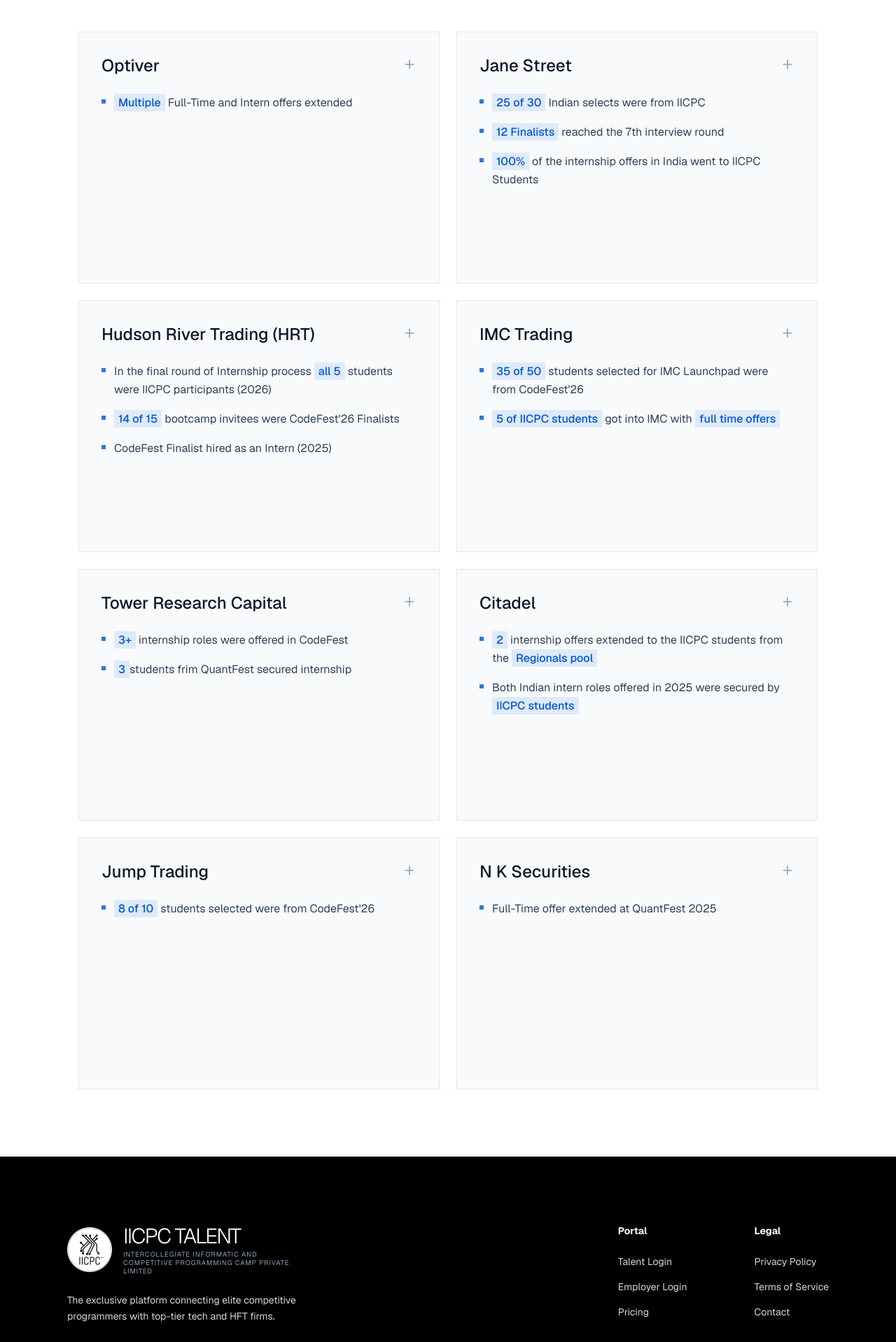
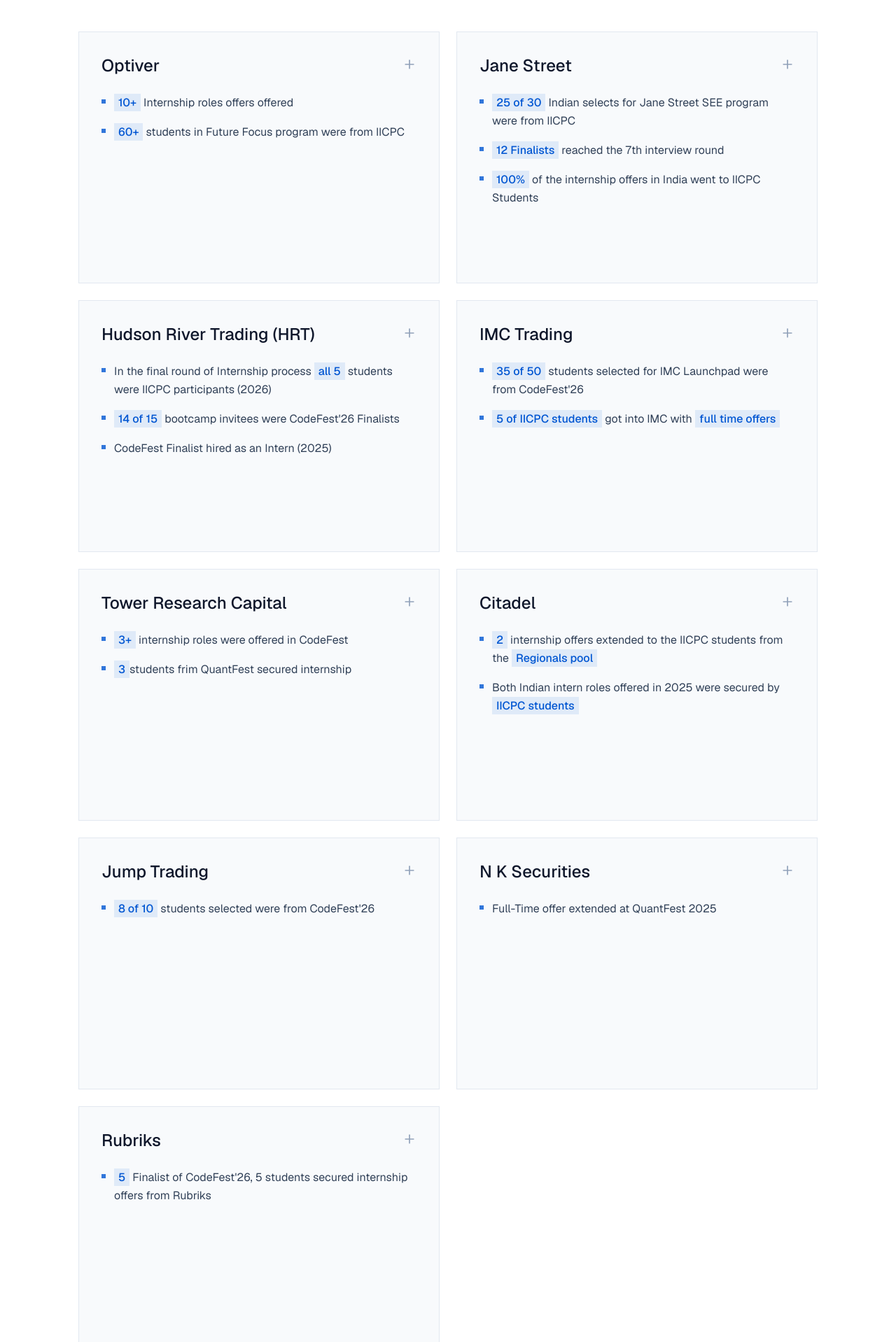
Before and after one commit to codezwork/talent-iicpc, a Next.js app: page /outcomes in a window 1280 px wide. Shown: the part 202-2120 px from the top of the page at 70% size. Built offline with nearby package versions, Linux system fonts and the light colour scheme; grey boxes are pictures that could not be loaded.

Commit message:
changes to furbish

```diff
--- a/app/contact/page.tsx
+++ b/app/contact/page.tsx
@@ -38,8 +38,8 @@
                     </div>
                     <div>
                       <h3 className="text-sm font-medium text-slate-900 uppercase tracking-widest mb-1">Email Us</h3>
-                      <p className="text-slate-600">support@iicpc.com</p>
-                      <p className="text-slate-600">partnerships@iicpc.com</p>
+                      <p className="text-slate-600">info@iicpc.com</p>
+                      <p className="text-slate-600">dikshansh.raipure@iicpc.com</p>
                     </div>
                   </div>
 
@@ -49,8 +49,9 @@
                     </div>
                     <div>
                       <h3 className="text-sm font-medium text-slate-900 uppercase tracking-widest mb-1">Headquarters</h3>
-                      <p className="text-slate-600">IICPC Talent Hub</p>
-                      <p className="text-slate-600">New Delhi, India</p>
+                      <p className="text-slate-600">1st floor, No.87, 4th Cross St,</p>
+                      <p className="text-slate-600">Phase-1, Thirumalai Nagar,</p>
+                      <p className="text-slate-600">Perungudi, Chennai, Tamil Nadu, India</p>
                     </div>
                   </div>
 
@@ -60,7 +61,7 @@
                     </div>
                     <div>
                       <h3 className="text-sm font-medium text-slate-900 uppercase tracking-widest mb-1">Call Us</h3>
-                      <p className="text-slate-600">+91 (123) 456-7890</p>
+                      <p className="text-slate-600">+91 99345 08942</p>
                     </div>
                   </div>
                 </div>
--- a/app/outcomes/page.tsx
+++ b/app/outcomes/page.tsx
@@ -11,24 +11,26 @@
     firm: "Optiver",
     imgSrc: "https://iicpc.com/optiver.png",
     excerpts: [
-      <><span className="text-[#0056D2] font-medium bg-[#0056D2]/10 px-1.5 py-0.5">Multiple</span> Full-Time and Intern offers extended</>
+      <><span className="text-[#0056D2] font-medium bg-[#0056D2]/10 px-1.5 py-0.5">10+</span> Internship roles offers offered</>,
+      <><span className="text-[#0056D2] font-medium bg-[#0056D2]/10 px-1.5 py-0.5">60+</span> students in Future Focus program were from IICPC</>
     ],
     overview: [
-      "Across CodeFest & QuantFest 2025, more than 25 Full-Time and Intern offers were extended to participants."
+      "Across CodeFest & QuantFest 2025, 10+ Internship offers were extended to participants.",
+      "In the complete Future Focus program cohort more than 60 students were from IICPC"
     ]
   },
   {
     firm: "Jane Street",
     imgSrc: "https://iicpc.com/Jane%20street_logo_horizontal_black_registered.png",
     excerpts: [
-      <><span className="text-[#0056D2] font-medium bg-[#0056D2]/10 px-1.5 py-0.5">25 of 30</span> Indian selects were from IICPC</>,
+      <><span className="text-[#0056D2] font-medium bg-[#0056D2]/10 px-1.5 py-0.5">25 of 30</span> Indian selects for Jane Street SEE program were from IICPC</>,
       <><span className="text-[#0056D2] font-medium bg-[#0056D2]/10 px-1.5 py-0.5">12 Finalists</span> reached the 7th interview round</>,
       <><span className="text-[#0056D2] font-medium bg-[#0056D2]/10 px-1.5 py-0.5">100%</span> of the internship offers in India went to IICPC Students</>
     ],
     overview: [
-      "In the Second Year SEE Program, 13 out of 25 Indian selects were from IICPC.",
+      "In the Second Year SEE Program, 25 out of 30 Indian selects were from IICPC.",
       "12 Finalists successfully reached the 7th interview round.",
-      "Of the 5 internship offers Jane Street made in India this year, 3 went to CodeFest finalists and 2 to regionalists with IICPC establisshin 100% dominance ."
+      "Of the 5 internship offers Jane Street made in India this year, 3 went to CodeFest finalists and 2 to regionalists with IICPC establishing 100% dominance ."
     ]
   },
   {
@@ -53,7 +55,7 @@
     ],
     overview: [
       "In the IMC Launchpad program, 35 out of 50 students selected were from CodeFest'26.",
-      "Aditya Busa received a full-time offer after participating in QuantFest."
+      "The 5 IICPC students who got full-time offers from IMC were from the following colleges : IIT Indore , IIT Bombay , DJSCE , Manipal Institute of Technology and NITK"
     ]
   },
   {
@@ -97,6 +99,16 @@
     ],
     overview: [
       "A Full-Time offer was extended to an outstanding participant during QuantFest 2025."
+    ]
+  },
+  {
+    firm: "Rubriks",
+    imgSrc: "https://iicpc.com/rubrik_horizontal_gradient_logo.png",
+    excerpts: [
+      <> <span className="text-[#0056D2] font-medium bg-[#0056D2]/10 px-1.5 py-0.5">5</span> Finalist of CodeFest'26, 5 students secured internship offers from Rubriks </>
+    ],
+    overview: [
+      "Out of the 75 finalist of CodeFest'26, 5 students secured internship offers from Rubriks"
     ]
   }
 ];
--- a/app/pricing/page.tsx
+++ b/app/pricing/page.tsx
@@ -22,7 +22,7 @@
     description: "Ideal for growing companies seeking strong engineering talent.",
     price: "Tier 1",
     features: [
-      "Access to Top 5% candidates",
+      "Access to Top 5% candidates upon student's consent",
       "Standard candidate profiles",
       "Basic search filters",
       "Email support"
@@ -35,7 +35,7 @@
     description: "Perfect for scaling teams needing exclusive access to elite programmers.",
     price: "Tier 2",
     features: [
-      "Access to Top 1% candidates",
+      "Access to Top 1% candidates upon student's consent",
       "Full portfolios & competitive histories",
       "Advanced search and matching",
       "Direct interview scheduling",
@@ -49,7 +49,7 @@
     description: "Custom solutions for enterprises demanding the absolute best global talent.",
     price: "Tier 3",
     features: [
-      "Access to Top 0.1% candidates (Grandmasters)",
+      "Access to Top 0.1% candidates upon student's consent",
       "Dedicated talent acquisition manager",
       "Custom assessment integration",
       "White-glove onboarding",
--- a/app/register/page.tsx
+++ b/app/register/page.tsx
@@ -16,6 +16,7 @@
   associatedPast: "entry.1877026626",
   location: "entry.182373166",
   state: "entry.526321032",
+  role: "entry.1907364360",
   email: "entry.661442456",
   contactNumber: "entry.801602161",
   remarks: "entry.1956072292",
@@ -67,6 +68,7 @@
     firstName: "",
     lastName: "",
     company: "",
+    role: "",
     email: "",
     contactNumber: "",
     hireFor: "",
@@ -95,6 +97,7 @@
     payload.append(ENTRY_IDS.firstName, formData.firstName);
     payload.append(ENTRY_IDS.lastName, formData.lastName);
     payload.append(ENTRY_IDS.company, formData.company);
+    payload.append(ENTRY_IDS.role, formData.role);
     payload.append(ENTRY_IDS.email, formData.email);
     payload.append(ENTRY_IDS.contactNumber, formData.contactNumber);
     payload.append(ENTRY_IDS.hireFor, formData.hireFor);
@@ -200,6 +203,23 @@
                   onChange={handleChange}
                   className="bg-white border border-slate-300 px-4 py-3 text-sm focus:outline-none focus:border-[#0056D2] focus:ring-1 focus:ring-[#0056D2] transition-colors"
                   placeholder="Acme Corp"
+                />
+              </div>
+
+              {/* Role */}
+              <div className="flex flex-col gap-2">
+                <label htmlFor="role" className="text-xs uppercase tracking-widest text-slate-500 font-medium">
+                  Your Role in Firm/Company
+                </label>
+                <input
+                  type="text"
+                  id="role"
+                  name="role"
+                  required
+                  value={formData.role}
+                  onChange={handleChange}
+                  className="bg-white border border-slate-300 px-4 py-3 text-sm focus:outline-none focus:border-[#0056D2] focus:ring-1 focus:ring-[#0056D2] transition-colors"
+                  placeholder="e.g. Recruiter, Engineering Manager"
                 />
               </div>
 
--- a/components/sections/SponsorWall.tsx
+++ b/components/sections/SponsorWall.tsx
@@ -5,16 +5,15 @@
 import { useRef } from "react";
 
 const sponsors = [
-  { name: "Optiver", yearsPartnered: 1, quote: "Top 1% problem solvers.", imgSrc: "https://iicpc.com/optiver.png" },
-  { name: "Jane Street", yearsPartnered: 2, quote: "Exceptional quantitative skills.", imgSrc: "https://iicpc.com/Jane%20street_logo_horizontal_black_registered.png" },
-  { name: "Tower Research", yearsPartnered: 1, quote: "High signal, zero noise.", imgSrc: "https://iicpc.com/Tower_Research_Capital_Logo.png" },
-  { name: "HRT", yearsPartnered: 2, quote: "Our primary hiring funnel.", imgSrc: "https://iicpc.com/HRT_logo_resized.png" },
-  { name: "D. E. Shaw India", yearsPartnered: 2, quote: "Elite technical talent.", imgSrc: "https://iicpc.com/de-shaw-logo.png" },
-  { name: "IMC Trading", yearsPartnered: 1, quote: "Elite technical talent.", imgSrc: "https://iicpc.com/imc_logo_single_color.png" },
-  { name: "Citadel | Citadel Securities", yearsPartnered: 2, quote: "Elite technical talent.", imgSrc: "https://iicpc.com/Citadel_CSEC_Dual_Logo_Stacked%20(2).png" },
-  { name: "Jump Trading", yearsPartnered: 2, quote: "Elite technical talent.", imgSrc: "https://iicpc.com/jump-logo-withbg.png" },
-  { name: "Millennium", yearsPartnered: 1, quote: "Elite technical talent.", imgSrc: "https://iicpc.com/m-Logo.png" },
-  { name: "Rubrik", yearsPartnered: 1, quote: "Elite technical talent.", imgSrc: "https://iicpc.com/rubrik_horizontal_gradient_logo.png" },
+  { name: "Optiver", yearsPartnered: 1, imgSrc: "https://iicpc.com/optiver.png" },
+  { name: "Jane Street", yearsPartnered: 2, imgSrc: "https://iicpc.com/Jane%20street_logo_horizontal_black_registered.png" },
+  { name: "Tower Research", yearsPartnered: 1, imgSrc: "https://iicpc.com/Tower_Research_Capital_Logo.png" },
+  { name: "HRT", yearsPartnered: 2, imgSrc: "https://iicpc.com/HRT_logo_resized.png" },
+  { name: "IMC Trading", yearsPartnered: 1, imgSrc: "https://iicpc.com/imc_logo_single_color.png" },
+  { name: "Citadel | Citadel Securities", yearsPartnered: 2, imgSrc: "https://iicpc.com/Citadel_CSEC_Dual_Logo_Stacked%20(2).png" },
+  { name: "Jump Trading", yearsPartnered: 2, imgSrc: "https://iicpc.com/jump-logo-withbg.png" },
+  { name: "Millennium", yearsPartnered: 1, imgSrc: "https://iicpc.com/m-Logo.png" },
+  { name: "Rubrik", yearsPartnered: 1, imgSrc: "https://iicpc.com/rubrik_horizontal_gradient_logo.png" },
 ];
 
 export default function SponsorWall() {
@@ -75,7 +74,6 @@
                 <div className="text-xs font-medium text-slate-500 uppercase tracking-widest mb-2">
                   Partnered for {sponsor.yearsPartnered} {sponsor.yearsPartnered === 1 ? 'year' : 'years'}
                 </div>
-                <div className="text-lg italic text-slate-600">"{sponsor.quote}"</div>
               </div>
             </div>
           ))}
--- a/components/sections/VideoTestimonials.tsx
+++ b/components/sections/VideoTestimonials.tsx
@@ -25,7 +25,7 @@
     name: "Teetat",
     cfRank: "International Grandmaster",
     event: "IICPC CodeFest'26 Runner Up",
-    achievement: "Quant Researcher @ Jane Street",
+    achievement: "",
   },
   {
     id: 3,
--- a/components/ui/AccessModal.tsx
+++ b/components/ui/AccessModal.tsx
@@ -8,8 +8,9 @@
 const ENTRY_IDS = {
   firstName: "entry.313568250",
   lastName: "entry.177836635",
+  company: "entry.617121879",
+  role: "entry.1907364360",
   email: "entry.661442456",
-  company: "entry.617121879",
 };
 
 interface AccessModalProps {
@@ -19,8 +20,8 @@
 
 export default function AccessModal({ isOpen, onClose }: AccessModalProps) {
   const [status, setStatus] = useState<"idle" | "loading" | "success" | "error">("idle");
-  const [formData, setFormData] = useState({ firstName: "", lastName: "", email: "", company: "" });
-  const [errors, setErrors] = useState({ firstName: false, lastName: false, email: false, company: false });
+  const [formData, setFormData] = useState({ firstName: "", lastName: "", company: "", role: "", email: "" });
+  const [errors, setErrors] = useState({ firstName: false, lastName: false, company: false, role: false, email: false });
 
   if (!isOpen) return null;
 
@@ -38,8 +39,9 @@
     const newErrors = {
       firstName: !formData.firstName.trim(),
       lastName: !formData.lastName.trim(),
+      company: !formData.company.trim(),
+      role: !formData.role.trim(),
       email: !formData.email.trim(),
-      company: !formData.company.trim(),
     };
 
     setErrors(newErrors);
@@ -51,8 +53,9 @@
     const payload = new URLSearchParams();
     payload.append(ENTRY_IDS.firstName, formData.firstName);
     payload.append(ENTRY_IDS.lastName, formData.lastName);
+    payload.append(ENTRY_IDS.company, formData.company);
+    payload.append(ENTRY_IDS.role, formData.role);
     payload.append(ENTRY_IDS.email, formData.email);
-    payload.append(ENTRY_IDS.company, formData.company);
 
     try {
       await fetch(GOOGLE_FORM_ACTION_URL, {
@@ -75,7 +78,7 @@
     setTimeout(() => {
       if (status !== "success") {
         setStatus("idle");
-        setErrors({ firstName: false, lastName: false, email: false, company: false });
+        setErrors({ firstName: false, lastName: false, company: false, role: false, email: false });
       }
     }, 300);
   };
@@ -122,20 +125,28 @@
               />
             </div>
             <input
+              type="text"
+              name="company"
+              value={formData.company}
+              onChange={handleChange}
+              placeholder="COMPANY NAME"
+              className={`w-full h-14 bg-white border px-4 text-sm font-medium text-slate-900 placeholder:text-slate-400 focus:outline-none focus:ring-2 focus:ring-[#0056D2] transition-colors rounded-none ${errors.company ? 'border-red-500 bg-red-50' : 'border-slate-200'}`}
+            />
+            <input
+              type="text"
+              name="role"
+              value={formData.role}
+              onChange={handleChange}
+              placeholder="YOUR ROLE"
+              className={`w-full h-14 bg-white border px-4 text-sm font-medium text-slate-900 placeholder:text-slate-400 focus:outline-none focus:ring-2 focus:ring-[#0056D2] transition-colors rounded-none ${errors.role ? 'border-red-500 bg-red-50' : 'border-slate-200'}`}
+            />
+            <input
               type="email"
               name="email"
               value={formData.email}
               onChange={handleChange}
               placeholder="WORK EMAIL"
               className={`w-full h-14 bg-white border px-4 text-sm font-medium text-slate-900 placeholder:text-slate-400 focus:outline-none focus:ring-2 focus:ring-[#0056D2] transition-colors rounded-none ${errors.email ? 'border-red-500 bg-red-50' : 'border-slate-200'}`}
-            />
-            <input
-              type="text"
-              name="company"
-              value={formData.company}
-              onChange={handleChange}
-              placeholder="COMPANY NAME"
-              className={`w-full h-14 bg-white border px-4 text-sm font-medium text-slate-900 placeholder:text-slate-400 focus:outline-none focus:ring-2 focus:ring-[#0056D2] transition-colors rounded-none ${errors.company ? 'border-red-500 bg-red-50' : 'border-slate-200'}`}
             />
 
             {hasErrors && (
```
Also changed, not shown: temp.txt.
